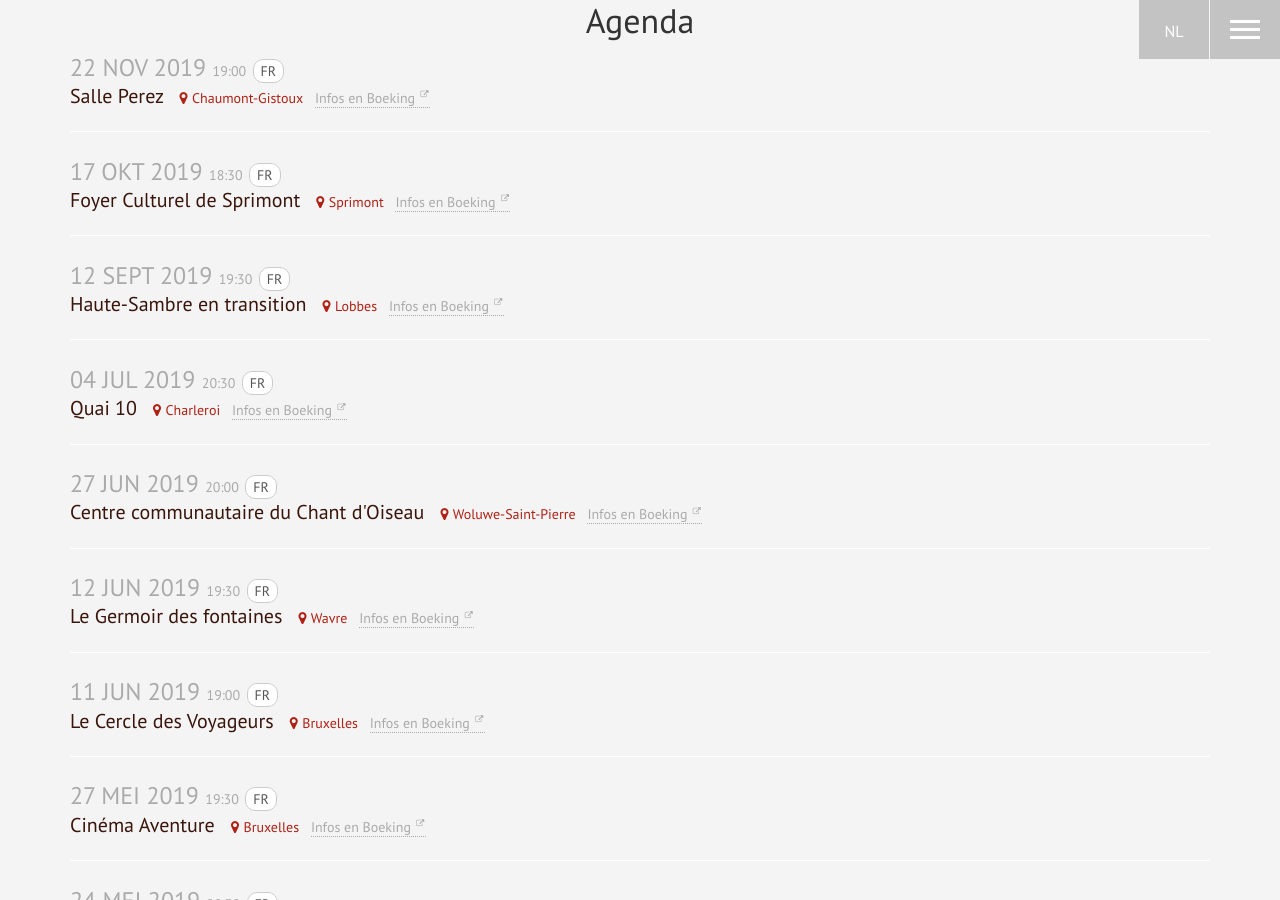
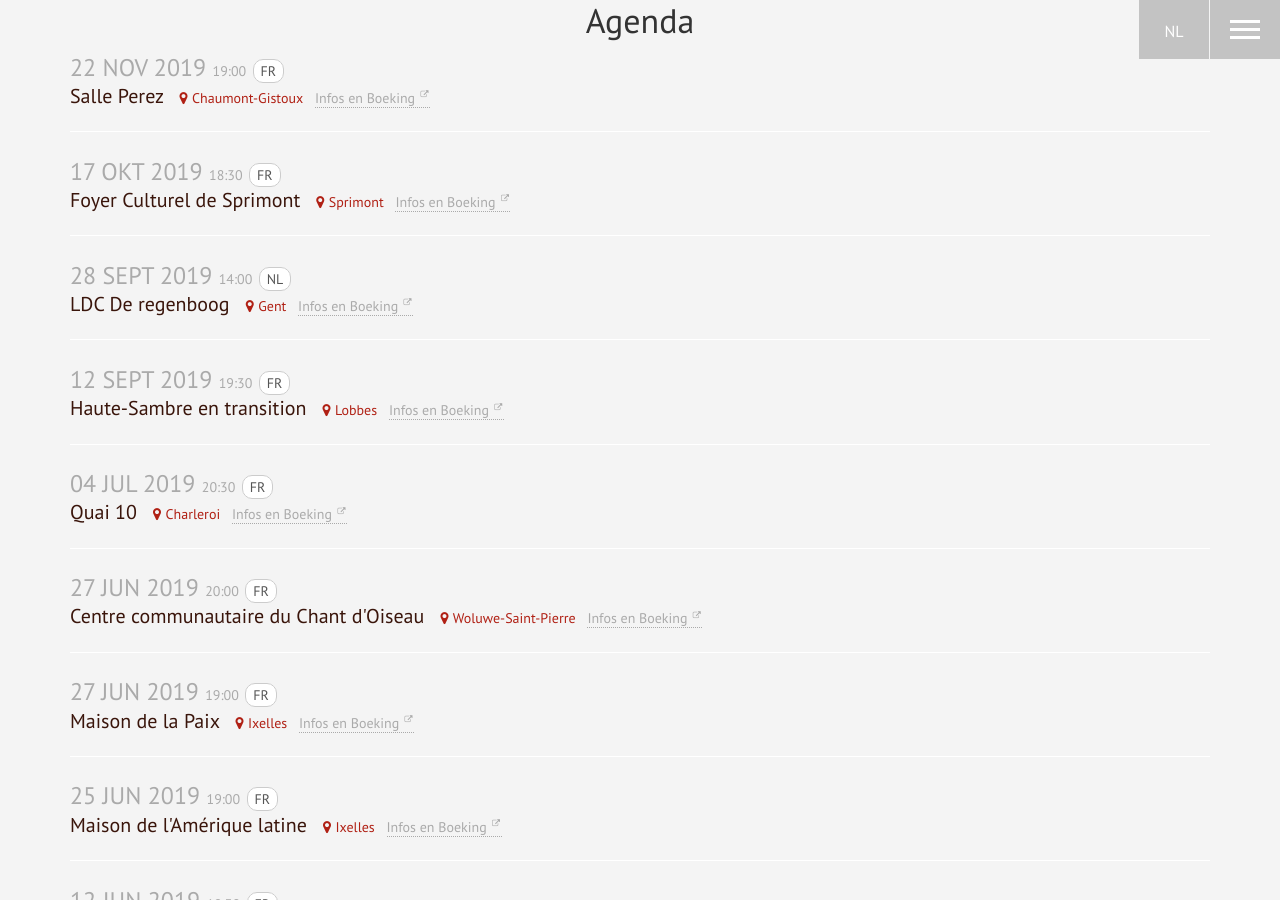
Before and after one commit to entipe/Minga-Live, a Jekyll site: the page built from index.nl.html, in a window 1280 px wide and 900 px high, scrolled down 1647 px. Built offline with Jekyll 4.4.1, drawn with Linux system fonts in a browser that asks for light colours; some of the changed text lies outside the part shown.

Commit message:
Ajout plusieurs dates fin juin

```diff
--- a/_data/agenda.yml
+++ b/_data/agenda.yml
@@ -10,6 +10,12 @@
   link: https://www.facebook.com/foyerculturelsprimont/
   full: false
   lang: FR
+- date: '2019-09-28 14:00'
+  place: LDC De regenboog
+  city: Gent
+  link: http://www.honducaras.be
+  full: false
+  lang: NL
 - date: '2019-09-12 19:30'
   place: Haute-Sambre en transition
   city: Lobbes
@@ -26,6 +32,18 @@
   place: Centre communautaire du Chant d'Oiseau
   city: Woluwe-Saint-Pierre
   link: https://www.facebook.com/events/583165715507839/
+  full: false
+  lang: FR
+- date: '2019-06-27 19:00'
+  place: Maison de la Paix
+  city: Ixelles
+  link: https://www.scibelgium.be/
+  full: false
+  lang: FR
+- date: '2019-06-25 19:00'
+  place: Maison de l'Amérique latine
+  city: Ixelles
+  link:
   full: false
   lang: FR
 - date: '2019-06-12 19:30'
```
